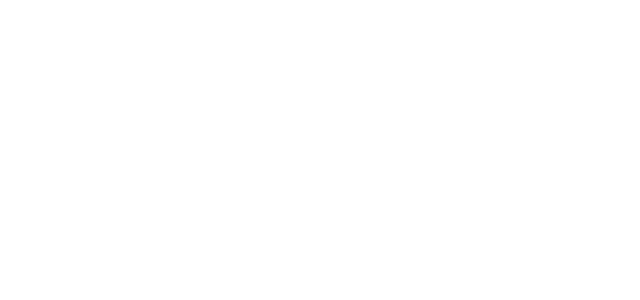
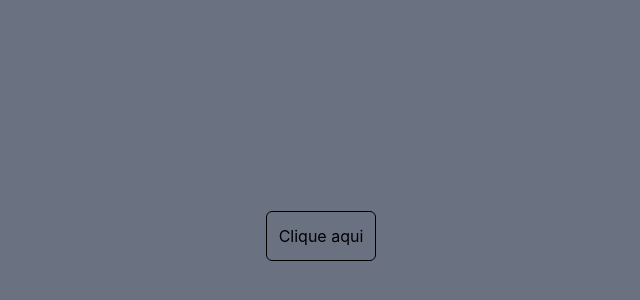
Before and after one commit to jeancarloslima/teste-014-framer-motion, a React (Vite) app: page / in a window 1280 px wide. Shown: the part 164-464 px from the top of the page, without its empty margins (319-959 px from the left). Built offline with nearby package versions, Linux system fonts and the light colour scheme.

Commit message:
Criando botão animado com Framer Motion

```diff
--- a/package.json
+++ b/package.json
@@ -11,6 +11,7 @@
   },
   "dependencies": {
     "@tailwindcss/vite": "^4.3.3",
+    "motion": "^13.2.0",
     "react": "^19.2.8",
     "react-dom": "^19.2.8",
     "tailwindcss": "^4.3.3"
--- a/src/App.tsx
+++ b/src/App.tsx
@@ -1,9 +1,11 @@
+import AnimatedButton from "./components/AnimatedButton";
+
 function App() {
-
   return (
-    <>
-    </>
-  )
+    <div className="w-screen min-h-screen flex flex-col items-center justify-center gap-4 bg-gray-500">
+      <AnimatedButton />
+    </div>
+  );
 }
 
-export default App
+export default App;
--- /dev/null
+++ b/src/components/AnimatedButton/index.tsx
@@ -0,0 +1,15 @@
+import { motion } from "framer-motion";
+
+export default function AnimatedButton() {
+    return (
+        <motion.button
+        initial={{ opacity: 0, scale: 0.8 }}
+        animate={{ opacity: 1, scale: 1 }}
+        whileHover={{ scale: 1.1, backgroundColor: "#4b82f6" }}
+        whileTap={{ scale: 0.95 }}
+        transition={{ type: "spring", stiffness: 400, damping: 17 }}
+        className="p-3 border rounded-md">
+            Clique aqui
+        </motion.button>
+    )
+}
```
Also changed, not shown: 1 other file (tests, documents, lock files or other folders).
